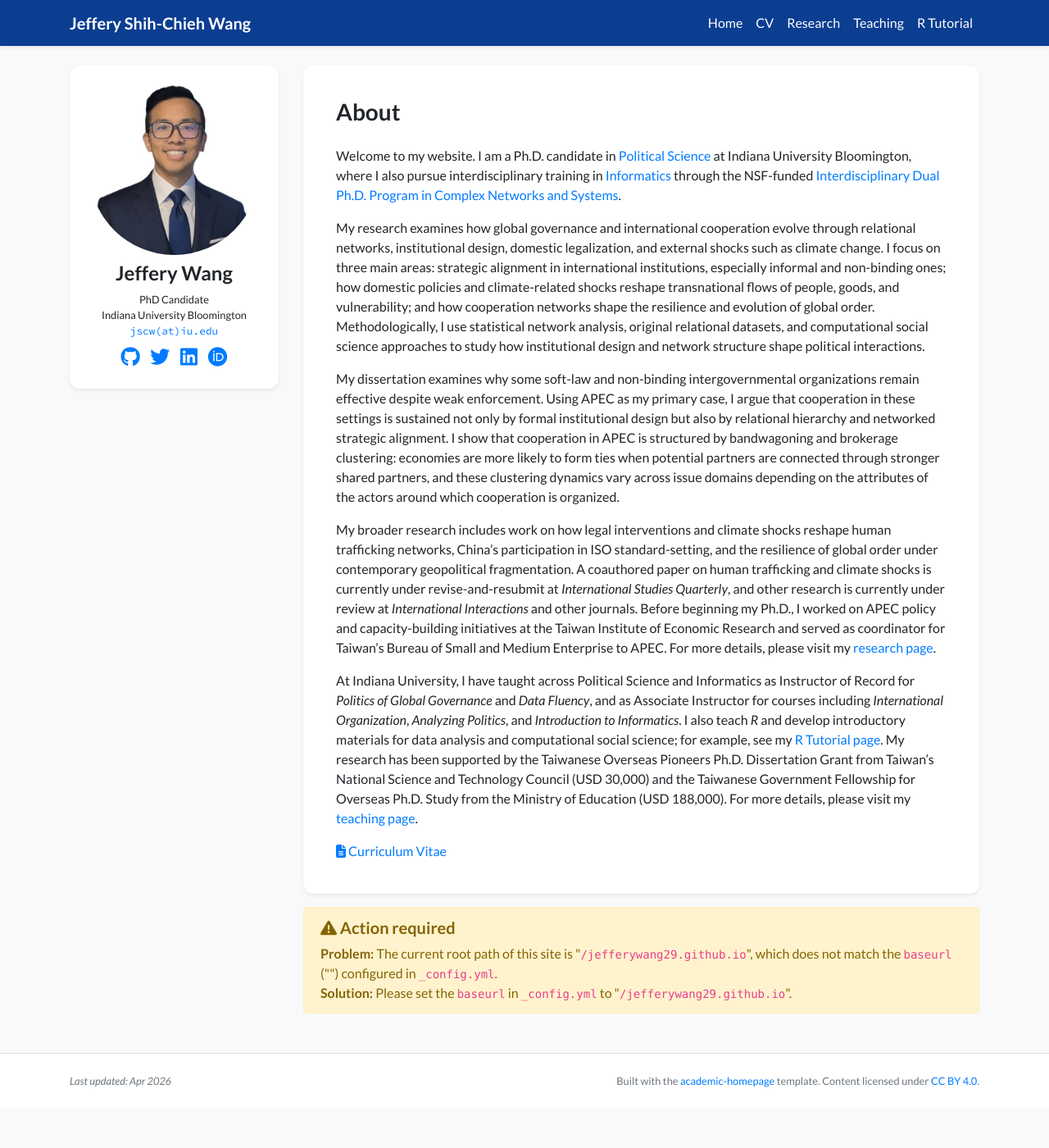
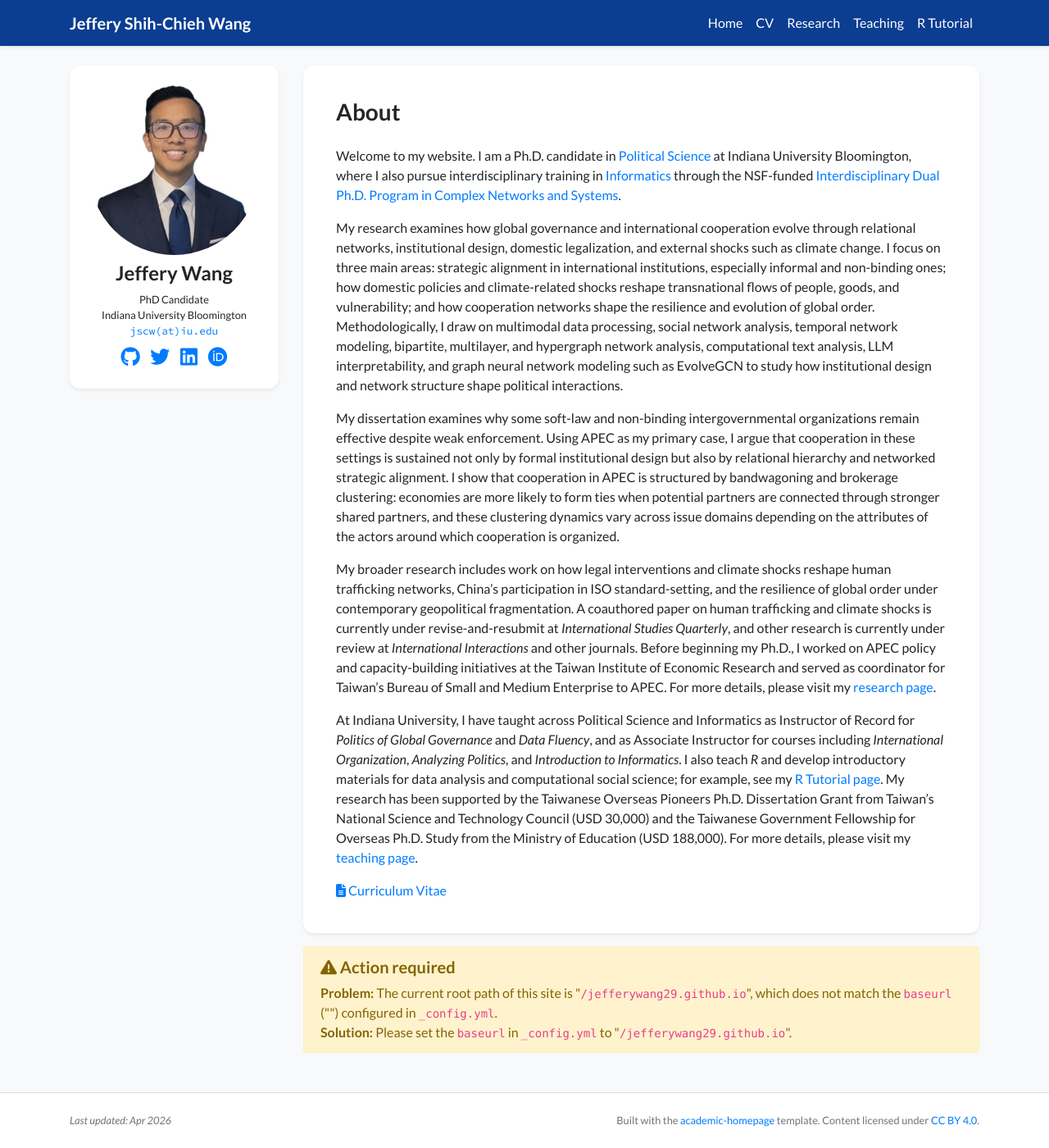
Before and after one commit to jefferywang29/jefferywang29.github.io, a Jekyll site: the page built from index.html, in a window 1280 px wide and 1400 px high. Shown: the whole window at 82% size. Built offline with Jekyll 4.4.1, drawn with Linux system fonts in a browser that asks for light colours; nearby versions of some CDN libraries; a style sheet for code colours, icons or effects is not loaded.

Commit message:
Update profile.yml

```diff
--- a/_data/profile.yml
+++ b/_data/profile.yml
@@ -22,7 +22,7 @@ short_bio: >-
   </p>
 
   <p>
-    My research examines how global governance and international cooperation evolve through relational networks, institutional design, domestic legalization, and external shocks such as climate change. I focus on three main areas: strategic alignment in international institutions, especially informal and non-binding ones; how domestic policies and climate-related shocks reshape transnational flows of people, goods, and vulnerability; and how cooperation networks shape the resilience and evolution of global order. Methodologically, I use statistical network analysis, original relational datasets, and computational social science approaches to study how institutional design and network structure shape political interactions.
+  My research examines how global governance and international cooperation evolve through relational networks, institutional design, domestic legalization, and external shocks such as climate change. I focus on three main areas: strategic alignment in international institutions, especially informal and non-binding ones; how domestic policies and climate-related shocks reshape transnational flows of people, goods, and vulnerability; and how cooperation networks shape the resilience and evolution of global order. Methodologically, I draw on multimodal data processing, social network analysis, temporal network modeling, bipartite, multilayer, and hypergraph network analysis, computational text analysis, LLM interpretability, and graph neural network modeling such as EvolveGCN to study how institutional design and network structure shape political interactions.
   </p>
 
   <p>
```
